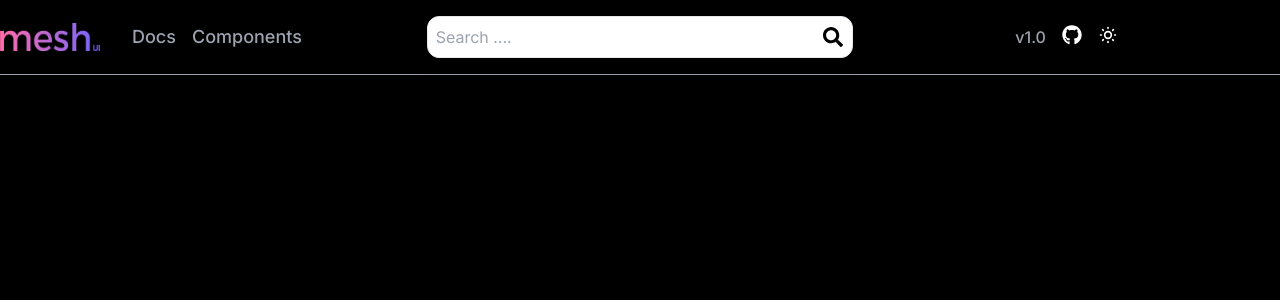
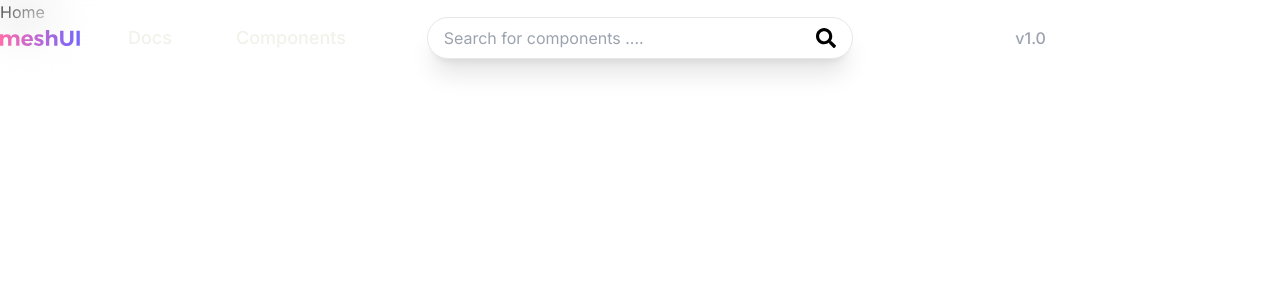
Before and after one commit to devAaus/Mesh_Ui, a Next.js app: page / in a window 1280 px wide. Shown: the top 300 px of the page. Built offline with nearby package versions, Linux system fonts and the light colour scheme.

Commit message:
add animation in nav

```diff
--- a/app/layout.js
+++ b/app/layout.js
@@ -14,7 +14,7 @@ export default function RootLayout({ children }) {
     <html lang="en">
       <body className={inter.className}>
         <Navbar />
-        <div className="bg-black min-h-screen">
+        <div className="min-h-screen">
           {children}
         </div>
       </body>
--- a/components/Navbar.jsx
+++ b/components/Navbar.jsx
@@ -6,29 +6,43 @@ import { FaGithub } from "react-icons/fa";
 import { LuSunMedium } from "react-icons/lu";
 import { FaSearch } from "react-icons/fa";
 import { LuMoonStar } from "react-icons/lu";
-import { useState } from 'react';
+import { useRef, useState } from 'react';
+import { motion, useInView } from "framer-motion";
 
 const Navbar = () => {
 
     const [theme, setTheme] = useState(true)
 
+    const ref = useRef()
+    const inView = useInView(ref, { once: true })
+
     return (
-        <nav className='w-full fixed top-0 bg-transparent backdrop-blur-xl border-b border-gray-400'>
-            <div className='max-w-screen-2xl mx-auto py-4'>
+        <nav className='w-full z-50 fixed top-0  bg-transparent backdrop-blur-xl' ref={ref}>
+            <motion.div
+                initial={{ opacity: 0, y: -100 }}
+                animate={inView ? { opacity: 1, y: 0 } : { opacity: 0, y: -100 }}
+                className='max-w-screen-2xl mx-auto py-4'
+            >
                 <div className='grid grid-cols-3 items-center'>
 
                     <div className='flex gap-8'>
-                        <Image src={'/logo.png'} width={100} height={100} alt='logo' />
+                        <Image src={'/logo.svg'} alt='logo' width={80} height={80} />
 
-                        <div className='flex gap-4 h-full'>
-                            <Link href={'/'} className='text-lg font-medium text-gray-400 hover:text-gray-300'>Docs</Link>
-                            <Link href={'/'} className='text-lg font-medium text-gray-400 hover:text-gray-300'>Components</Link>
 
-                        </div>
+                        <btn className='w-fit hover:bg-[#202120] rounded-xl px-4 py-2'>
+                            <Link href={'/'} className='text-lg font-medium text-[#f2f2eb] '>Docs</Link>
+                        </btn>
+
+                        <btn className='w-fit hover:bg-[#202120] rounded-xl px-4 py-2'>
+                            <Link href={'/'} className='text-lg font-medium text-[#f2f2eb] '>Components</Link>
+                        </btn>
+
+
+
                     </div>
 
-                    <form className=' border bg-white shadow-xl rounded-xl flex items-center'>
-                        <input type="text " placeholder='Search ....' className='p-2 rounded-xl outline-none w-[93%]' />
+                    <form className=' border bg-white shadow-xl rounded-full flex items-center px-2'>
+                        <input type="text " placeholder='Search for components ....' className='p-2 rounded-full outline-none w-[93%]' />
 
                         <button>
                             <FaSearch size={20} />
@@ -39,7 +53,9 @@ const Navbar = () => {
 
                         <h1 className='text-base font-medium text-gray-400'>v1.0</h1>
 
-                        <FaGithub size={20} color='white' />
+                        <Link href={'/'}>
+                            <FaGithub size={20} color='white' className='hover:scale-125 transition-all' />
+                        </Link>
 
                         <btn onClick={() => setTheme(!theme)} className='cursor-pointer'>
                             {theme
@@ -51,7 +67,7 @@ const Navbar = () => {
                     </div>
 
                 </div>
-            </div>
+            </motion.div>
 
         </nav>
     )
```
Also changed, not shown: public/logo.png (deleted), public/logo.svg (added).
